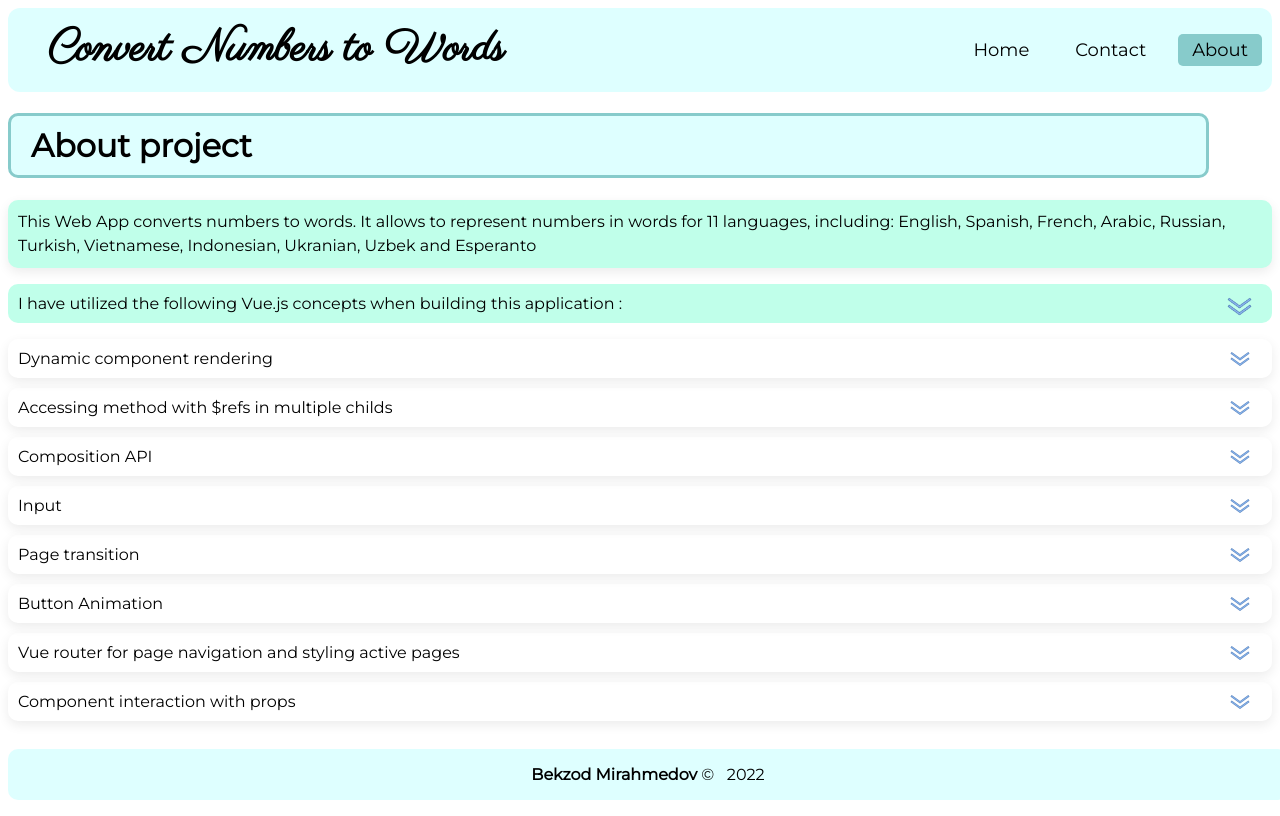
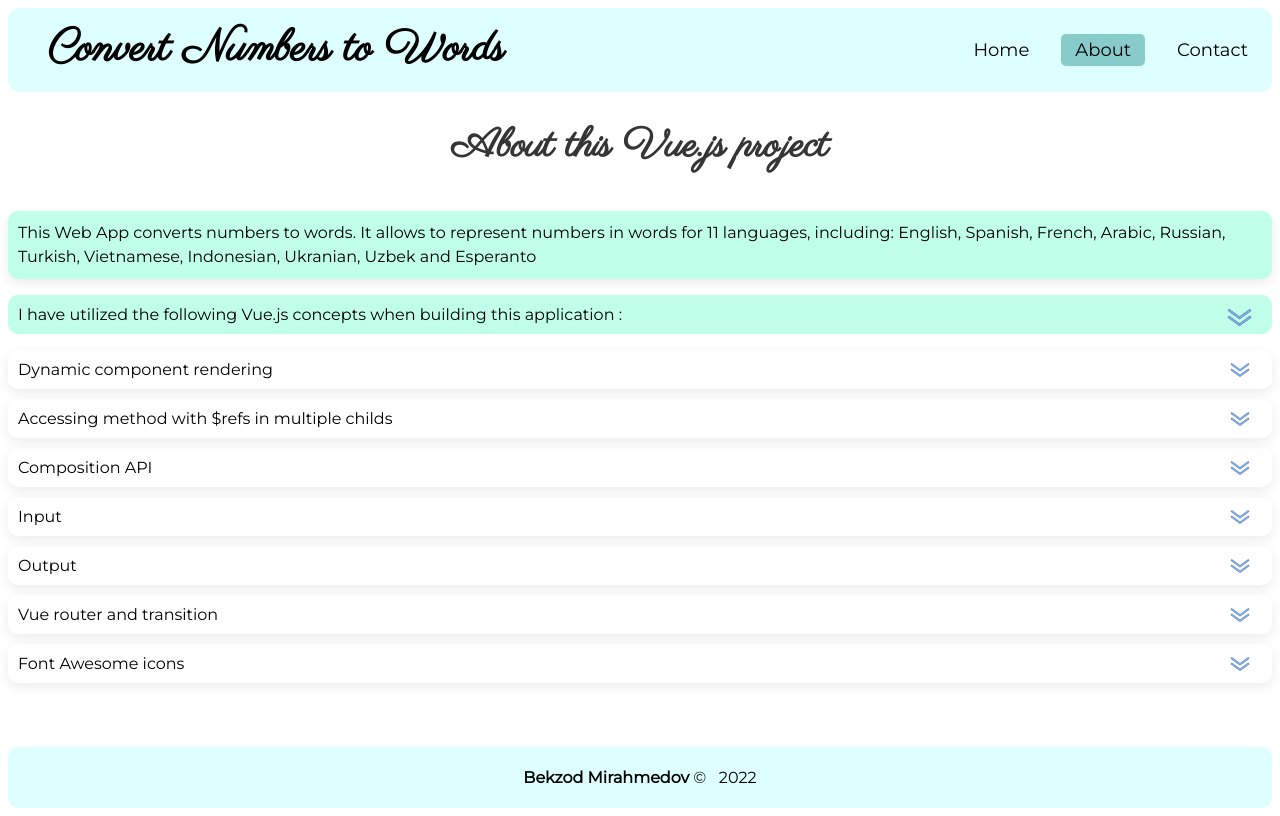
Before and after one commit to notarious2/numWordsApp, a Vue app: page /about in a window 1280 px wide. Built offline with nearby package versions, Linux system fonts and the light colour scheme.

Commit message:
footer on bottom and other changes

```diff
--- a/src/App.vue
+++ b/src/App.vue
@@ -1,19 +1,29 @@
 <template>
-  <div>
+  <div class="content">
     <navigation-bar></navigation-bar>
 
     <router-view v-slot="slotProps">
       <transition name="route" mode="out-in">
-        <component :is="slotProps.Component"></component>
+        <component class="child" :is="slotProps.Component"></component>
       </transition>
     </router-view>
-    <the-footer></the-footer>
+    <the-footer class="footer"></the-footer>
   </div>
 </template>
 
 <style>
 * {
   font-family: "Montserrat", sans-serif;
+}
+
+.content {
+  display: flex;
+  flex-direction: column;
+  min-height: 100vh;
+}
+
+.footer {
+  margin-top: auto;
 }
 
 .route-enter-from {
--- a/src/components/TheInput.vue
+++ b/src/components/TheInput.vue
@@ -127,7 +127,7 @@ watch(typedNum, function (newValue) {
 #validity-message {
   text-align: center;
   padding-left: 170px;
-  font-size: 12px;
+  font-size: 16px;
   color: rgb(107, 33, 33);
   font-weight: bold;
 }
--- a/src/components/UI/TheFooter.vue
+++ b/src/components/UI/TheFooter.vue
@@ -9,13 +9,11 @@
 
 <style scoped>
 .footerWrap {
-  position: fixed;
-  bottom: 0;
   width: 100%;
   text-align: center;
-  margin: 0 auto;
   background-color: rgb(222 255 255);
   border-radius: 10px;
+  padding: 5px 0px 5px 0px;
 }
 
 .footer-text {
--- a/src/components/UI/TheNavigationBar.vue
+++ b/src/components/UI/TheNavigationBar.vue
@@ -9,8 +9,8 @@
       <!-- NAVIGATION MENUS -->
       <div class="menu">
         <router-link class="link" to="/"><li>Home</li></router-link>
+        <router-link class="link" to="/about"><li>About</li></router-link>
         <router-link class="link" to="/contact"><li>Contact</li></router-link>
-        <router-link class="link" to="/about"><li>About</li></router-link>
       </div>
     </ul>
   </nav>
--- a/src/pages/TheContact.vue
+++ b/src/pages/TheContact.vue
@@ -1,6 +1,4 @@
 <template>
-  <div class="contact">
-    <h1>Contact Me</h1>
   <ul>
     <li>
       <a href="https://www.linkedin.com/in/bekzod-mirahmedov-cfa-79b5b055">
@@ -34,7 +32,6 @@
       /></a>
     </li>
   </ul>
-  </div>
 </template>
 
 <style scoped>
@@ -43,25 +40,15 @@ body {
   padding: 0;
   background: #dedede;
 }
-h1 {
-  position: relative;
-  text-align: center;
-  color: #353535;
-  padding-top: 100px;
-  bottom: 30px;
-  font-family: "Parisienne", sans-serif;
-  font-size: 40px;
-}
+
 ul {
-  position: relative;
-  top: 50%;
+  position: absolute;
+  top: 40%;
   left: 50%;
   transform: translate(-50%, -50%);
   margin: 0;
   padding: 0;
   display: flex;
-  margin-left: 140px;
-  padding-top: 20px;
 }
 
 ul li {
@@ -70,25 +57,25 @@ ul li {
 
 ul li a {
   position: relative;
-  width: 70px;
-  height: 70px;
+  width: 50px;
+  height: 50px;
   display: block;
   text-align: center;
   margin: 0 10px;
   border-radius: 50%;
-  padding: 10px;
-  padding-top: 20px;
+  padding: 6px;
   box-sizing: border-box;
   text-decoration: none;
   box-shadow: 0 10px 15px rgba(0, 0, 0, 0.3);
   background: linear-gradient(0deg, #ddd, #fff);
   transition: 0.5s;
-  font-size: 27px;
-  /* color: black; */
+  font-size: 26px;
 }
 
 ul li a:hover {
   box-shadow: 0 2px 5px rgba(0, 0, 0, 0.3);
+  text-decoration: none;
+  font-size: 30px;
 }
 
 ul li:nth-child(1) a {
--- a/src/pages/about/ListItem.vue
+++ b/src/pages/about/ListItem.vue
@@ -61,7 +61,7 @@ img {
   padding-right: 12px;
 }
 
-li {
+.container li {
   display: block;
   list-style: none;
   box-shadow: rgba(0, 0, 0, 0.08) 0px 4px 12px;
@@ -76,6 +76,7 @@ li {
 .desc {
   margin-top: 5px;
   margin-left: 5px;
+  margin-bottom: 10px;
   padding: 5px;
   font-size: 16px;
   display: block;
--- a/src/pages/about/TheAbout.vue
+++ b/src/pages/about/TheAbout.vue
@@ -1,6 +1,6 @@
 <template>
   <div>
-    <h1>About project</h1>
+    <h1>About this Vue.js project</h1>
     <p class="app-description">{{ description }}</p>
 
     <p class="list-heading">
@@ -49,7 +49,7 @@ function toggle() {
     currentImage.value = 0;
   }
   // accessing method of each child
-  for (const i in Array.from(Array(7).keys())) {
+  for (const i in Array.from(Array(childs.value.length).keys())) {
     childs.value[i].toggleAll(currentState.value);
   }
   currentState.value = currentState.value ? false : true;
@@ -58,16 +58,14 @@ function toggle() {
 
 <style scoped>
 h1 {
-  padding: 10px;
-  text-align: left;
-  background-color: rgb(222 255 255);
-  margin-right: 5%;
-  padding-left: 20px;
-  border-radius: 10px;
-  border: solid;
-  border-color: rgb(135, 203, 203);
+  position: relative;
+  text-align: center;
+  color: #353535;
+  padding-top: 10px;
+  bottom: 10px;
+  font-family: "Parisienne", sans-serif;
+  font-size: 40px;
 }
-
 .app-description {
   background-color: rgb(192, 255, 234);
   box-shadow: rgba(0, 0, 0, 0.08) 0px 4px 12px;
--- a/src/pages/about/skillset.js
+++ b/src/pages/about/skillset.js
@@ -14,15 +14,25 @@ export default [
     description: `The app was initially built using Options API, but then switched to Composition API
       with a <script setup>`,
   },
-  { skill: "Input", description: "add Description here" },
-  { skill: "Page transition", description: "add Description here" },
-  { skill: "Button Animation", description: "add Description here" },
   {
-    skill: "Vue router for page navigation and styling active pages",
-    description: "add Description here",
+    skill: "Input",
+    description: `Input component uses v-for, @blur, ref.
+      Watch and regex were used to constantly add thousands place as a user types input.`,
   },
   {
-    skill: "Component interaction with props",
-    description: "add Description here",
+    skill: "Output",
+    description: `Output component uses class binding, event listeners, props and custom functions (triggered onUpdate)
+    to automatically resize output window based on resulting length of the text. Copy to clipboard
+    functionality was implemented using animations, class binding and plain JS functions.`,
+  },
+  {
+    skill: "Vue router and transition",
+    description:
+      "Vue router was used for page navigation, active page indication and transition effects.",
+  },
+  {
+    skill: "Font Awesome icons",
+    description:
+      "Fontawesome icons were used to build responsive social media contact buttons in the Contact Page ",
   },
 ];
```
Also changed, not shown: src/components/UI/NewFooter.vue (+24 -1 lines). Lines whose indentation alone changed are shown as unchanged.
